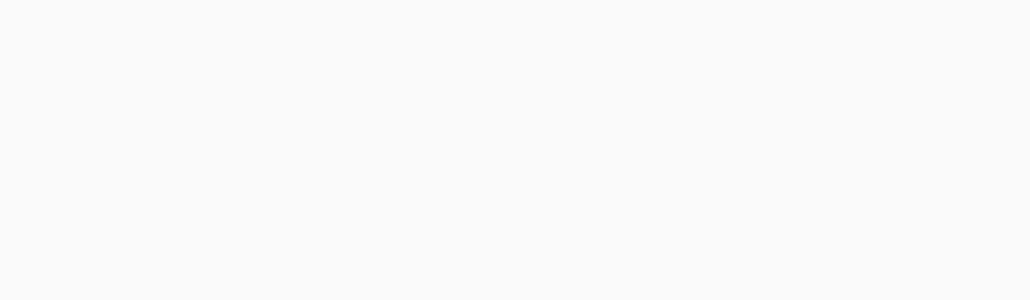
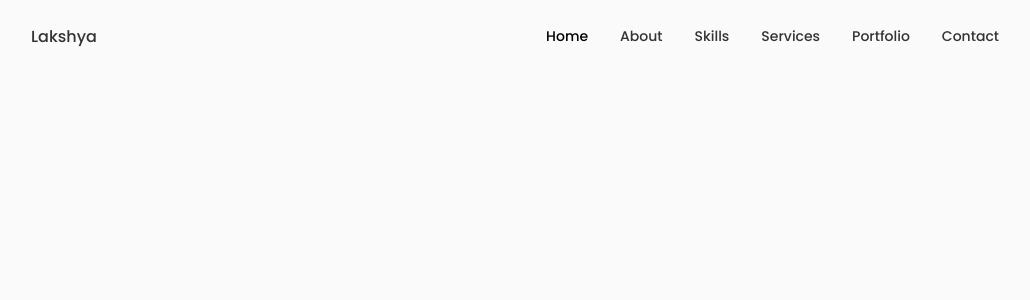
Before and after one commit to yolakshya19/Projects, a React (Create React App) app: page / in a window 1280 px wide. Shown: the top 300 px of the page, without its empty margins (125-1155 px from the left). Built offline with nearby package versions, Linux system fonts and the light colour scheme.

Commit message:
added header

```diff
--- a/src/App.js
+++ b/src/App.js
@@ -1,7 +1,13 @@
+import React from "react";
 import "./App.css";
+import Header from "./components/header/Header";
 
 function App() {
-  return <div className="App"></div>;
+  return (
+    <>
+      <Header />
+    </>
+  );
 }
 
 export default App;
--- a/src/components/header/Header.css
+++ b/src/components/header/Header.css
@@ -0,0 +1,118 @@
+.header{
+    width: 100%;
+    position: fixed;
+    top: 0;
+    left: 0;
+    z-index: var(--z-fixed);
+    background-color: var(--body-color);
+}
+
+.nav{
+    height: calc(var(--header-height) + 1.5rem);
+    display: flex;
+    justify-content: space-between;
+    align-items: center;
+    column-gap: 1rem;
+}
+
+.nav__logo, .nav__toggle{
+    color: var(--title-color);
+    font-weight: var(--font-medium);
+}
+
+.nav__list{
+    display: flex;
+    column-gap: 2rem;
+}
+
+.nav__link{
+    display: flex;
+    flex-direction: column;
+    align-items: center;
+    font-size: var(--small-font-size);
+    color: var(--title-color);
+    font-weight: var(--font-medium);
+    transition: .3s;
+}
+
+.nav__close, .nav__toggle, .nav__icon{
+    display: none;
+}
+
+/* Active link */
+.active-link, .nav__link:hover{
+    color: var(--title-color-dark);
+}
+
+/*=============== BREAKPOINTS ===============*/
+/* For medium devices */
+@media screen and (max-width: 768px) {
+    .header{
+        top: initial;
+        bottom: 0;
+    }
+
+    .nav{
+        height: var(--header-height);
+    }
+
+    .nav__menu{
+        position: fixed;
+        bottom: -100%;
+        left: 0;
+        width: 100%;
+        background-color: var(--body-color);
+        padding: 2rem 1.5rem 4rem;
+        box-shadow: 0 -1px 4px rgba(0, 0, 0, 0.15);
+        border-radius: 1.5rem 1.5rem 0 0;
+        transition: .3s;
+    }
+
+    /* Show menu */
+    .show-menu{
+        bottom: 0;
+    }
+
+    .nav__list{
+        display: grid;
+        grid-template-columns: repeat(3, 1fr);
+        gap: 2rem;
+    }
+
+    .nav__icon{
+        font-size: 1.2rem;
+    }
+
+    .nav__close{
+        position: absolute;
+        right: 1.3rem;
+        bottom: .5rem;
+        font-size: 1.5rem;
+        cursor: pointer;
+        color: var(--title-color);
+    }
+
+    .nav__close:hover{
+        color: var(--title-color-dark);
+    }
+
+    .nav__toggle{
+        font-size: 1.1rem;
+        cursor: pointer;
+    }
+
+    .nav__icon, .nav__close, .nav__toggle{
+        display: block;
+    }
+}
+
+/* For small devices */
+@media screen and (max-width: 350px) {
+    .nav__menu{
+        padding: 2rem 0.25rem 4rem;
+    }
+
+    .nav__list{
+        column-gap: 0;
+    }
+}
--- a/src/components/header/Header.jsx
+++ b/src/components/header/Header.jsx
@@ -1,7 +1,73 @@
-import React from "react";
+import React, { useState } from "react";
+import "./header.css";
 
 const Header = () => {
-  return <div>Header</div>;
+  /*=============== Toggle Menu ===============*/
+  const [Toggle, showMenu] = useState(false);
+
+  return (
+    <header className="header">
+      <nav className="nav container">
+        <a href="index.html" className="nav__logo">
+          Lakshya
+        </a>
+        <div className={Toggle ? "nav__menu show-menu" : "nav__menu"}>
+          <ul className="nav__list grid">
+            <li className="nav__item">
+              <a href="#home" className="nav__link active-link">
+                <i className="uil uil-estate nav__icon"></i>
+                Home
+              </a>
+            </li>
+
+            <li className="nav__item">
+              <a href="#about" className="nav__link">
+                <i className="uil uil-user nav__icon"></i>
+                About
+              </a>
+            </li>
+
+            <li className="nav__item">
+              <a href="#skills" className="nav__link">
+                <i className="uil uil-file-alt nav__icon"></i>
+                Skills
+              </a>
+            </li>
+
+            <li className="nav__item">
+              <a href="#services" className="nav__link">
+                <i className="uil uil-briefcase-alt nav__icon"></i>
+                Services
+              </a>
+            </li>
+
+            <li className="nav__item">
+              <a href="#portfolio" className="nav__link">
+                <i className="uil uil-scenery nav__icon"></i>
+                Portfolio
+              </a>
+            </li>
+
+            <li className="nav__item">
+              <a href="#contact" className="nav__link">
+                <i className="uil uil-message nav__icon"></i>
+                Contact
+              </a>
+            </li>
+          </ul>
+
+          <i
+            class="uil uil-times nav__close"
+            onClick={() => showMenu(!Toggle)}
+          ></i>
+        </div>
+
+        <div className="nav__toggle" onClick={() => showMenu(!Toggle)}>
+          <i class="uil uil-apps"></i>
+        </div>
+      </nav>
+    </header>
+  );
 };
 
 export default Header;
```
